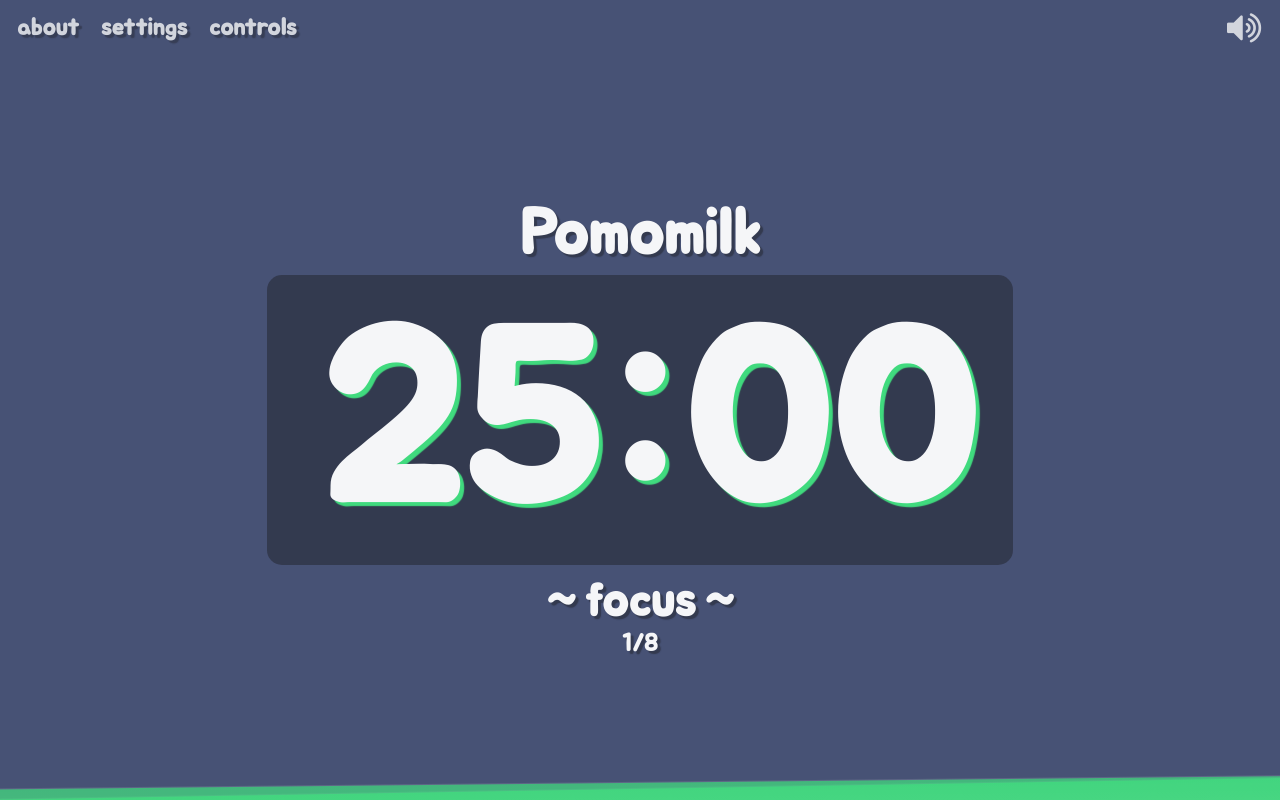
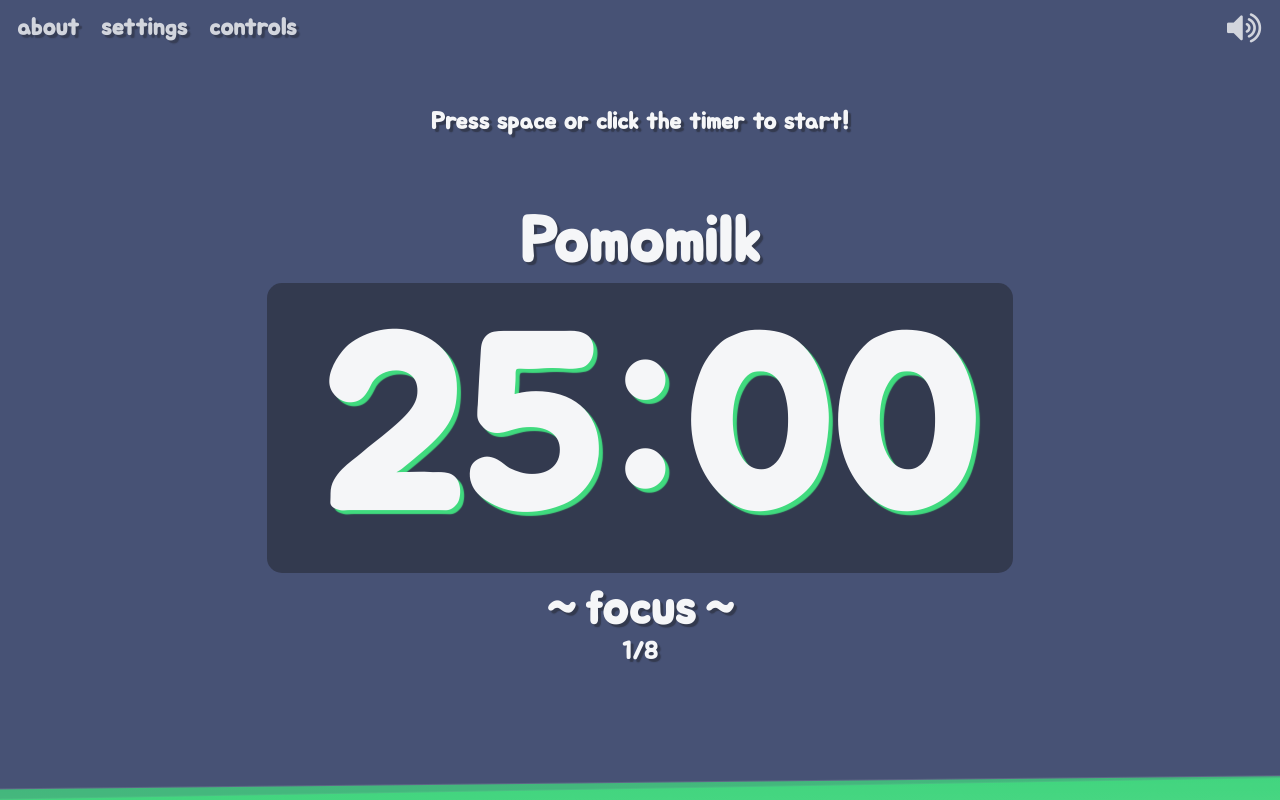
Before and after one commit to ahhreggi/pnc, a React (Create React App) app: page / in a window 1280 px wide. Built offline with nearby package versions, Linux system fonts and the light colour scheme.

Commit message:
Add starting tip

```diff
--- a/src/App.js
+++ b/src/App.js
@@ -16,6 +16,7 @@ const App = () => {
   // Local States
   const [showAbout, setShowAbout] = useState(false);
   const [showHelp, setShowHelp] = useState(false);
+  const [showTip, setShowTip] = useState("Press space or click the timer to start!");
   const [shift, setShift] = useState(false);
   const [loading, setLoading] = useState(true);
 
@@ -30,7 +31,15 @@ const App = () => {
     dispatch(toggleSettings());
   };
 
-  //  MESSAGE ALERTS ////////////////////////////////////////////////
+  // TIPS ///////////////////////////////////////////////////////////
+
+  useEffect(() => {
+    if (timer.enabled && showTip) {
+      setShowTip(null);
+    }
+  }, [timer.enabled]);
+
+  // MESSAGE ALERTS /////////////////////////////////////////////////
 
   // Set a timeout for the alert display
   useEffect(() => {
@@ -363,6 +372,11 @@ const App = () => {
 
       {/* Main Display */}
       <section className="display foreground">
+        <div className="tip">
+          {showTip &&
+            <h4>{showTip}</h4>
+          }
+        </div>
         <h2 className="title settings-toggle" onClick={() => setShowAbout(true)}>Pomomilk</h2>
         <Timer />
         <footer onClick={() => onToggleSettings()}>
--- a/src/App.scss
+++ b/src/App.scss
@@ -205,6 +205,38 @@
     padding: 6rem 0;
     @include flex-center-col;
 
+    .tip {
+      height: 1rem;
+      h4 {
+        animation: pulse 2s infinite;
+      }
+      @keyframes pulse {
+        0% {
+          transform: none;
+        }
+
+        10% {
+          transform: scale(1.05);
+        }
+
+        20% {
+          transform: none;
+        }
+
+        30% {
+          transform: scale(1.05);
+        }
+
+        40% {
+          transform: none;
+        }
+
+        100% {
+          transform: none;
+        }
+      }
+    }
+
     h2.title {
       padding-top: 5rem;
     }
```
